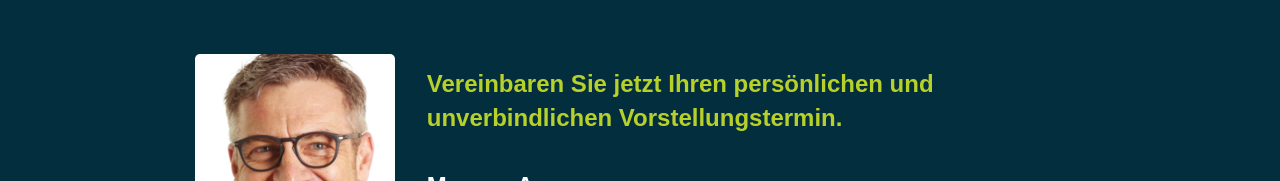
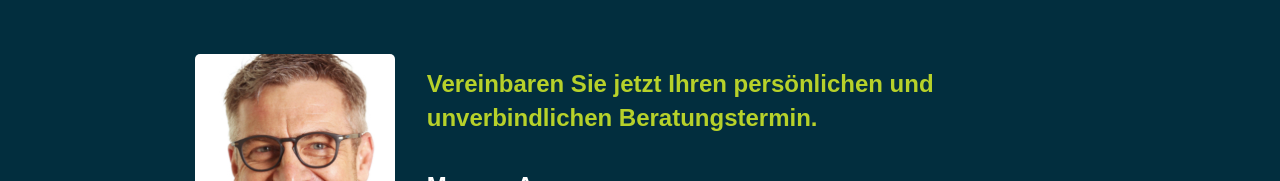
Before and after one commit to groev/1205-opnv, a React (Create React App) app: page / in a window 1280 px wide. Shown: the part 7884-8065 px from the top of the page. Built offline with nearby package versions, Linux system fonts and the light colour scheme; a web font is replaced by a local one.

Commit message:
korrekturen

```diff
--- a/src/components/finish.js
+++ b/src/components/finish.js
@@ -50,7 +50,7 @@ export default function Finish() {
 					<p>
 						<span className="green">
 							Vereinbaren Sie jetzt Ihren persönlichen und unverbindlichen
-							Vorstellungstermin.
+							Beratungstermin.
 						</span>
 						<br />
 						<br />
--- a/src/components/mockups.js
+++ b/src/components/mockups.js
@@ -17,7 +17,7 @@ export default function Mockups() {
 			{
 				source: mockup3,
 				hoverText:
-					'Behalten Sie den Überblick mit chronologischem Aufbau der Infos',
+					'Behalten Sie den Überblick mit chronologischem Aufbau der Infos.',
 			},
 			{
 				source: mockup2,
```
